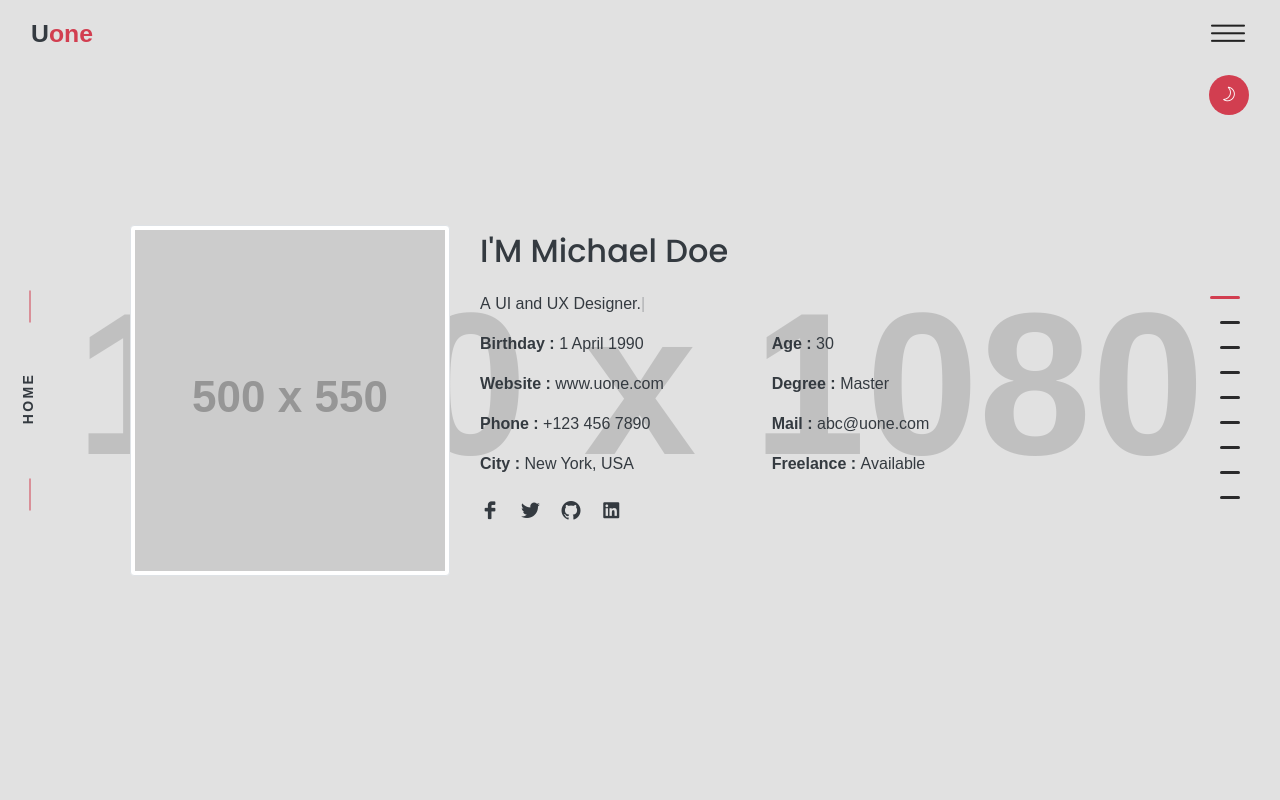
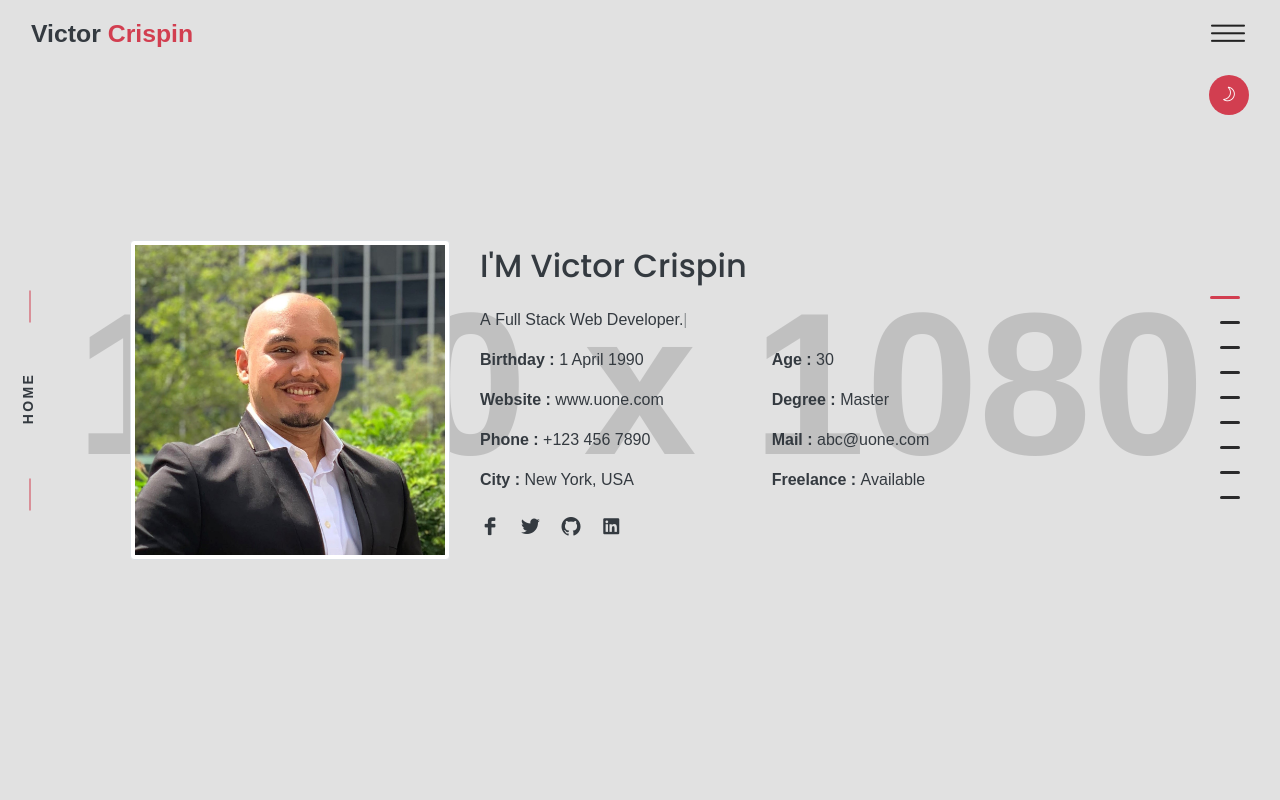
Before and after one commit to vcjr/vcjr, a plain HTML site: page index.html in a window 1280 px wide. Drawn offline with Linux system fonts and the light colour scheme; some packages are replaced by stand-ins of ours; placeholder pictures from the web are drawn by us; files whose address does not match are found by name; a web font is replaced by a local one.

Commit message:
Add profile image and name

```diff
--- a/index.html
+++ b/index.html
@@ -3,8 +3,8 @@
     <head>
         <meta charset="UTF-8">
         <meta name="viewport" content="width=device-width, initial-scale=1, shrink-to-fit=no">
-        <title>Uone - Bootstrap 4 personal, portfolio and resume</title>
-        <meta name="description" content="" />
+        <title>Victor Crispin - Software Enginner</title>
+        <meta name="description" content="Welcome to my humble slice of the web!" />
         <meta name="keywords" content="" />
         <meta name="author" content="Retrina group" />
 
@@ -190,7 +190,7 @@
              <header>
                  <div class="logo-area">
                      <a href="index.html" class="logo">
-                         <span class="size-sm mb-0 font-weight-bold pl-3 text-dark text-left">U<span class="base-color">one</span></span>
+                         <span class="size-sm mb-0 font-weight-bold pl-3 text-dark text-left">Victor <span class="base-color">Crispin</span></span>
                      </a>
                  </div>
                  <div class="header-info-area">
@@ -248,12 +248,12 @@
                             <div class="row">
                                 <div class=" col-lg-4">
                                     <div class="personal-img">
-                                        <img src="http://placehold.it/500x550" alt="/" class="img-thumbnail">
+                                        <img src="/assets/img/victorcrispinprofile.jpg" alt="/" class="img-thumbnail">
                                     </div>
                                 </div>
                                 <div class="col-lg-8 personal-item">
-                                    <h1 class="text-dark mb-3">I'M Michael Doe</h1>
-                                    <p class="text-dark"><span>A  </span> <span class="element" data-elements="UI and UX Designer.,Web Designer and Developer."></span></p>
+                                    <h1 class="text-dark mb-3">I'M Victor Crispin</h1>
+                                    <p class="text-dark"><span>A  </span> <span class="element" data-elements="Full Stack Web Developer.,UI and UX Designer.,Web Designer and Developer."></span></p>
                                     <div class="row">
                                         <div class="col-lg-5 col-sm-6 personal-info">
                                             <p class="text-dark">Birthday : <span class="text-gray"> 1 April 1990</span></p>
```
Also changed, not shown: assets/img/victorcrispinprofile.jpg (added).
